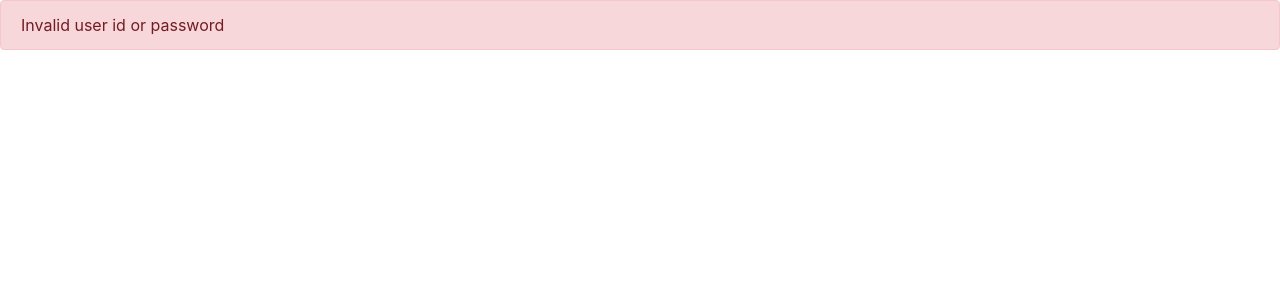
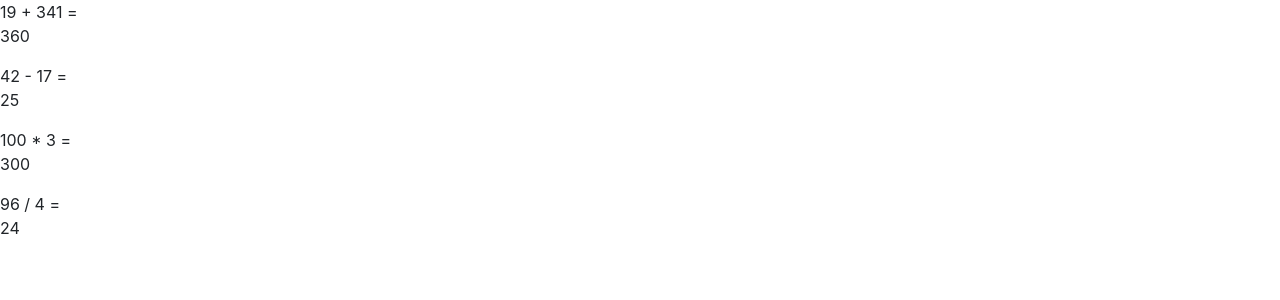
Before and after one commit to arpita-sahakar/practice-react, a React (Create React App) app: page / in a window 1280 px wide. Shown: the top 300 px of the page. Built offline with nearby package versions, Linux system fonts and the light colour scheme.

Commit message:
activity 11

```diff
--- a/src/App.js
+++ b/src/App.js
@@ -1,8 +1,8 @@
 import React from "react";
-import Alert from "./components/Alert";
+import Calculator from "./components/Calculator.jsx";
 
 function App() {
-  return <Alert type="danger">Invalid user id or password</Alert>;
+  return <Calculator />;
 }
 
 export default App;
--- a/src/components/Alert.js
+++ /dev/null
@@ -1,14 +0,0 @@
-import React from "react";
-
-function Alert(props) {
-  console.log(props);
-
-  return (
-    <div className={`alert alert-${props.type || "success"}`} role="alert">
-
-      {props.children}
-    </div>
-  );
-}
-
-export default Alert;
--- /dev/null
+++ b/src/components/Calculator.jsx
@@ -0,0 +1,20 @@
+import React from "react";
+import Math from "./Math.jsx";
+
+// Create a new component named "Math"
+// Render one Math component in the place of each "?" mark
+// Math should accept 3 props
+// num1, operator, and num2
+// Math should return a span tag displaying the result e.g.  19 + 341 = 360
+function Calculator() {
+  return (
+    <div>
+      <p>19 + 341 = <Math num1="19" operator="+" num2="341"/></p>
+      <p>42 - 17 = <Math num1="42" operator="-" num2="17"/></p>
+      <p>100 * 3 = <Math num1="100" operator="*" num2="3"/></p>
+      <p>96 / 4 = <Math num1="96" operator="/" num2="4"/></p>
+    </div>
+  );
+}
+
+export default Calculator;
--- /dev/null
+++ b/src/components/Math.jsx
@@ -0,0 +1,25 @@
+function result(num1, operator, num2) {
+  if (operator === "+") {
+    return Number(num1) + Number(num2);
+  } else if (operator === "-") {
+    return Number(num1 - num2);
+  } else if (operator === "*") {
+    return Number(num1) * Number(num2);
+  } else if (operator === "/") {
+    return num1 / num2;
+  } else if (operator === "%") {
+    return num1 % num2;
+  }
+}
+
+function Math(props) {
+  return (
+    <span>
+      <div>
+        {result(props.num1, props.operator, props.num2)}
+      </div>
+
+    </span>
+  );
+}
+export default Math;
--- a/src/index.js
+++ b/src/index.js
@@ -1,6 +1,6 @@
 import React from 'react';
 import ReactDOM from 'react-dom';
 import App from './App';
-import 'bootstrap/dist/css/bootstrap.min.css';
+import "bootstrap/dist/css/bootstrap.min.css"
 
 ReactDOM.render(<App />, document.getElementById('root'));
```
Also changed, not shown: 1 other file (tests, documents, lock files or other folders).
